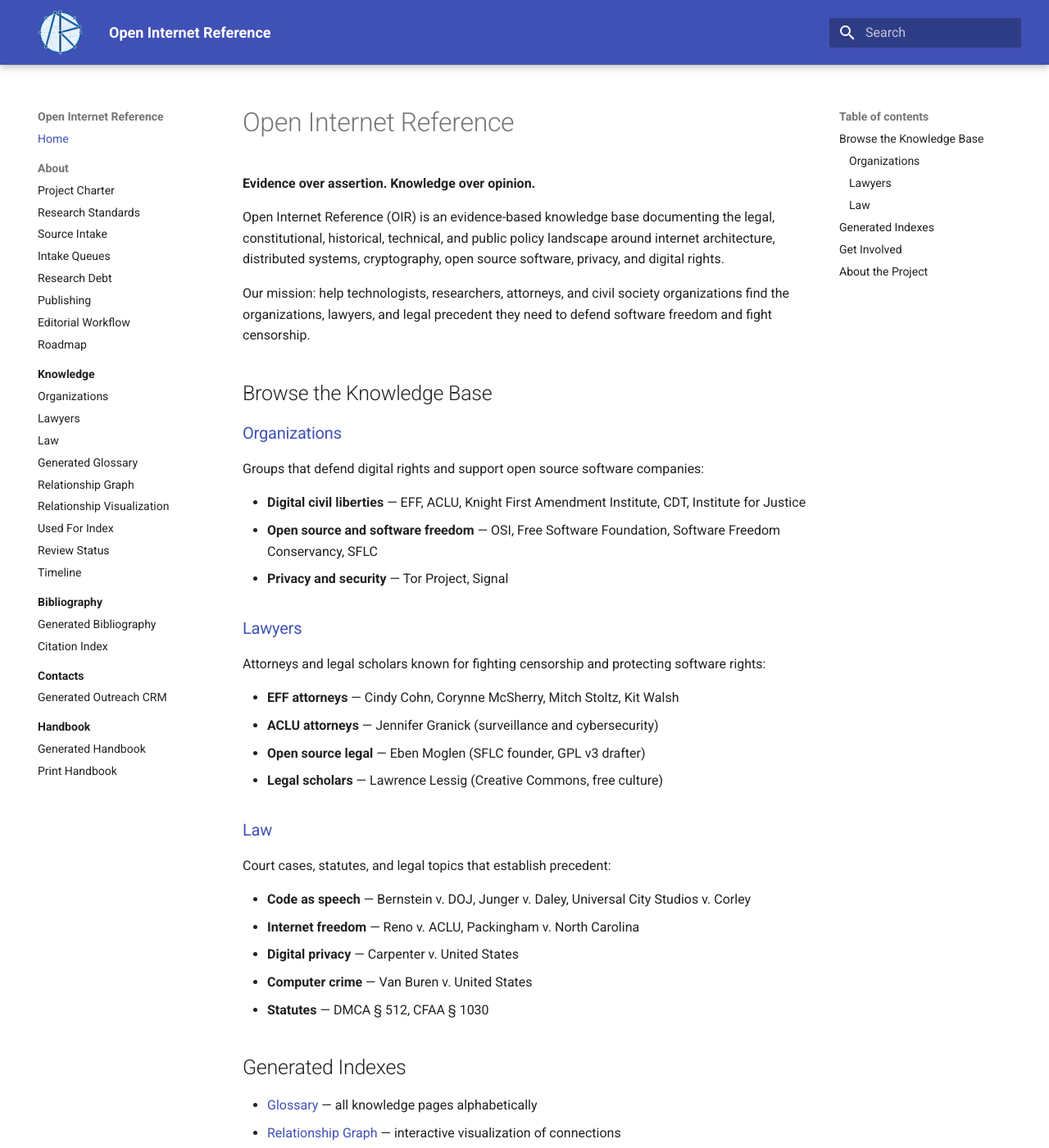
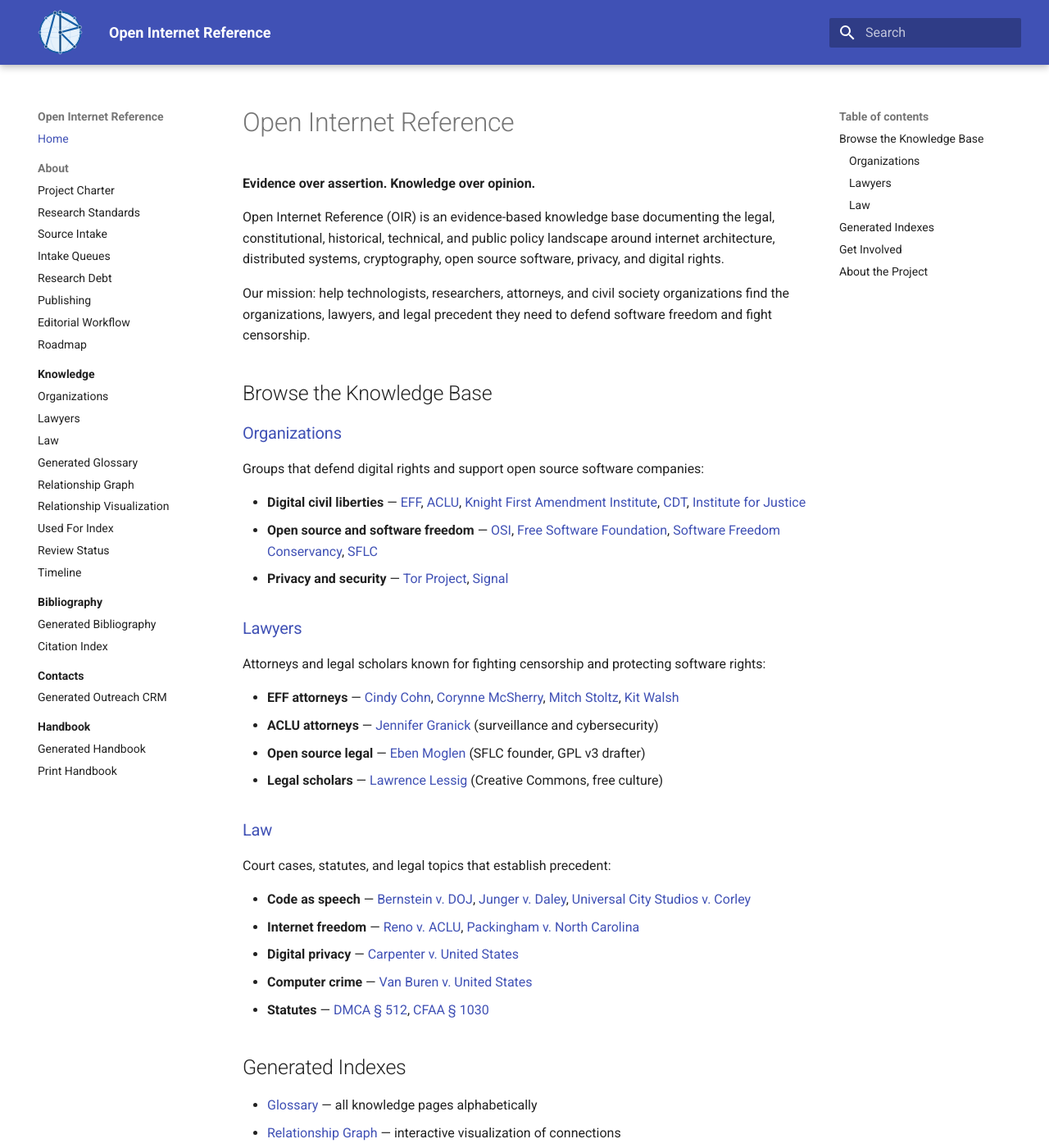
Before and after one commit to itsmeront/open-internet-reference, an MkDocs documentation site: the page built from website/index.md, in a window 1280 px wide and 1400 px high. Shown: the whole window at 82% size. Built offline with MkDocs 1.6.1 and Material for MkDocs 9.7.7, drawn with Linux system fonts in a browser that asks for light colours; part of the change alters nothing that is shown.

```diff
--- a/website/index.md
+++ b/website/index.md
@@ -12,28 +12,28 @@ Our mission: help technologists, researchers, attorneys, and civil society organ
 
 Groups that defend digital rights and support open source software companies:
 
-- **Digital civil liberties** — EFF, ACLU, Knight First Amendment Institute, CDT, Institute for Justice
-- **Open source and software freedom** — OSI, Free Software Foundation, Software Freedom Conservancy, SFLC
-- **Privacy and security** — Tor Project, Signal
+- **Digital civil liberties** — [EFF](generated/source-docs/knowledge/organizations/ORG-EFF.md), [ACLU](generated/source-docs/knowledge/organizations/ORG-ACLU.md), [Knight First Amendment Institute](generated/source-docs/knowledge/organizations/ORG-KNIGHT-FIRST-AMENDMENT.md), [CDT](generated/source-docs/knowledge/organizations/ORG-CDT.md), [Institute for Justice](generated/source-docs/knowledge/organizations/ORG-INSTITUTE-FOR-JUSTICE.md)
+- **Open source and software freedom** — [OSI](generated/source-docs/knowledge/organizations/ORG-OSI.md), [Free Software Foundation](generated/source-docs/knowledge/organizations/ORG-FSF.md), [Software Freedom Conservancy](generated/source-docs/knowledge/organizations/ORG-SOFTWARE-FREEDOM-CONSERVANCY.md), [SFLC](generated/source-docs/knowledge/organizations/ORG-SFLC.md)
+- **Privacy and security** — [Tor Project](generated/source-docs/knowledge/organizations/ORG-TOR-PROJECT.md), [Signal](generated/source-docs/knowledge/organizations/ORG-SIGNAL.md)
 
 ### [Lawyers](knowledge/lawyers.md)
 
 Attorneys and legal scholars known for fighting censorship and protecting software rights:
 
-- **EFF attorneys** — Cindy Cohn, Corynne McSherry, Mitch Stoltz, Kit Walsh
-- **ACLU attorneys** — Jennifer Granick (surveillance and cybersecurity)
-- **Open source legal** — Eben Moglen (SFLC founder, GPL v3 drafter)
-- **Legal scholars** — Lawrence Lessig (Creative Commons, free culture)
+- **EFF attorneys** — [Cindy Cohn](generated/source-docs/knowledge/people/PERSON-CINDY-COHN.md), [Corynne McSherry](generated/source-docs/knowledge/people/PERSON-CORYNNE-MCSHERRY.md), [Mitch Stoltz](generated/source-docs/knowledge/people/PERSON-MITCH-STOLTZ.md), [Kit Walsh](generated/source-docs/knowledge/people/PERSON-KIT-WALSH.md)
+- **ACLU attorneys** — [Jennifer Granick](generated/source-docs/knowledge/people/PERSON-JENNIFER-GRANICK.md) (surveillance and cybersecurity)
+- **Open source legal** — [Eben Moglen](generated/source-docs/knowledge/people/PERSON-EBEN-MOGLEN.md) (SFLC founder, GPL v3 drafter)
+- **Legal scholars** — [Lawrence Lessig](generated/source-docs/knowledge/people/PERSON-LAWRENCE-LESSIG.md) (Creative Commons, free culture)
 
 ### [Law](knowledge/law.md)
 
 Court cases, statutes, and legal topics that establish precedent:
 
-- **Code as speech** — Bernstein v. DOJ, Junger v. Daley, Universal City Studios v. Corley
-- **Internet freedom** — Reno v. ACLU, Packingham v. North Carolina
-- **Digital privacy** — Carpenter v. United States
-- **Computer crime** — Van Buren v. United States
-- **Statutes** — DMCA § 512, CFAA § 1030
+- **Code as speech** — [Bernstein v. DOJ](generated/source-docs/knowledge/legal/CASE-BERNSTEIN-V-DOJ.md), [Junger v. Daley](generated/source-docs/knowledge/legal/CASE-JUNGER-V-DALEY.md), [Universal City Studios v. Corley](generated/source-docs/knowledge/legal/CASE-UNIVERSAL-V-CORLEY.md)
+- **Internet freedom** — [Reno v. ACLU](generated/source-docs/knowledge/legal/CASE-RENO-V-ACLU.md), [Packingham v. North Carolina](generated/source-docs/knowledge/legal/CASE-PACKINGHAM-V-NC.md)
+- **Digital privacy** — [Carpenter v. United States](generated/source-docs/knowledge/legal/CASE-CARPENTER-V-US.md)
+- **Computer crime** — [Van Buren v. United States](generated/source-docs/knowledge/legal/CASE-VAN-BUREN-V-US.md)
+- **Statutes** — [DMCA § 512](generated/source-docs/knowledge/legal/STAT-DMCA-512.md), [CFAA § 1030](generated/source-docs/knowledge/legal/STAT-CFAA-1030.md)
 
 ## Generated Indexes
 
```
